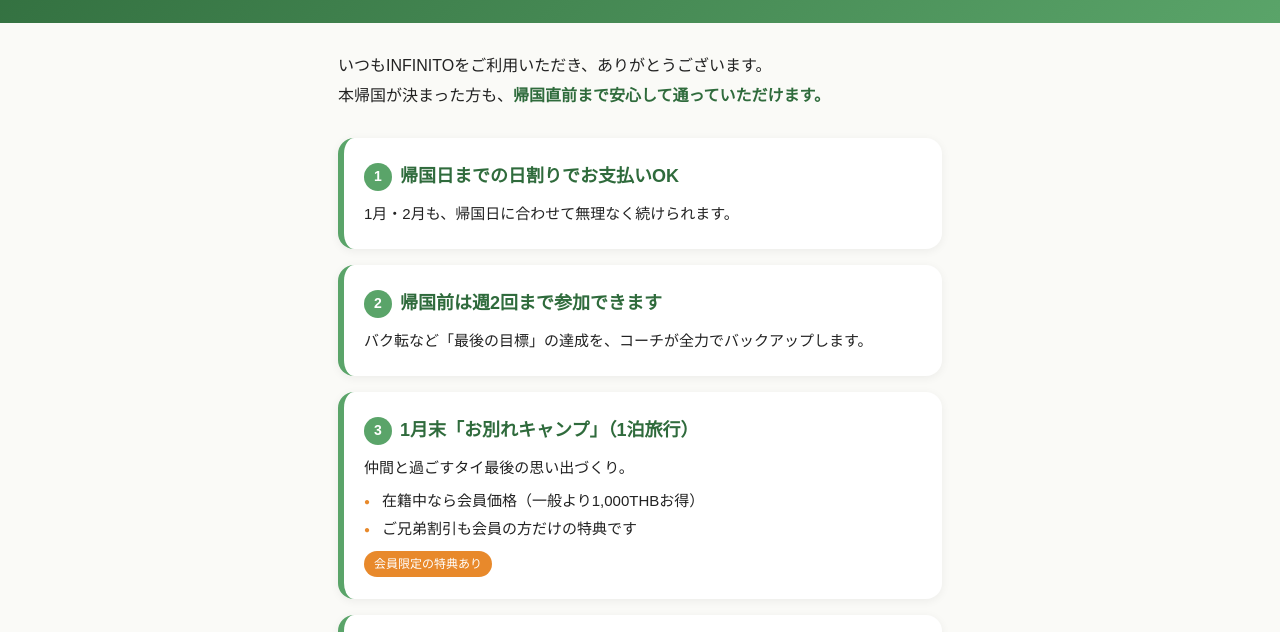
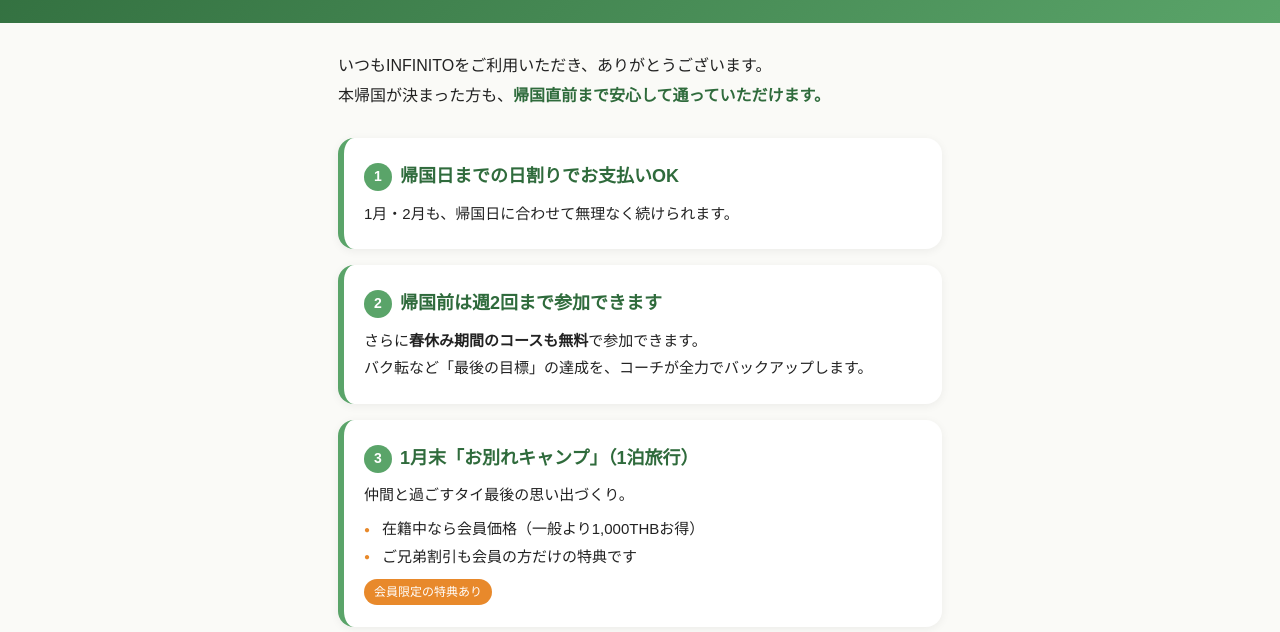
Before and after one commit to n95m3win-wq/infinito-camp-2026-, a plain HTML site: page kikoku-support-2027/index.html in a window 1280 px wide. Shown: the part 171-803 px from the top of the page. Drawn offline with Linux system fonts and the light colour scheme.

Commit message:
Update index.html

```diff
--- a/kikoku-support-2027/index.html
+++ b/kikoku-support-2027/index.html
@@ -44,7 +44,9 @@ footer{text-align:center;color:var(--muted);font-size:12px;padding:24px 16px 36p
 </section>
 <section class="card">
 <h2><span class="num">2</span>帰国前は週2回まで参加できます</h2>
+<p>さらに<strong>春休み期間のコースも無料</strong>で参加できます。</p>
 <p>バク転など「最後の目標」の達成を、コーチが全力でバックアップします。</p>
+
 </section>
 <section class="card">
 <h2><span class="num">3</span>1月末「お別れキャンプ」（1泊旅行）</h2>
```
